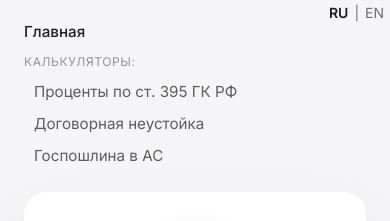
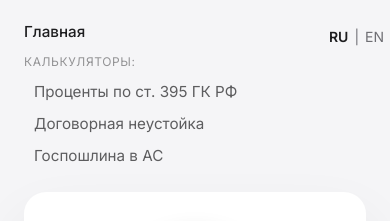
Before and after one commit to mrachkov/rachkov.me, a plain HTML site: page index.html in a window 390 px wide. Shown: the top 221 px of the page. Drawn offline with Linux system fonts and the light colour scheme.

Commit message:
Update style.css

```diff
--- a/style.css
+++ b/style.css
@@ -487,7 +487,7 @@ footer {
   .lang,
   .language-switch {
     position: absolute !important;
-    top: 0 !important;
+    top: 24px !important;
     right: 0 !important;
   }
 }
```
